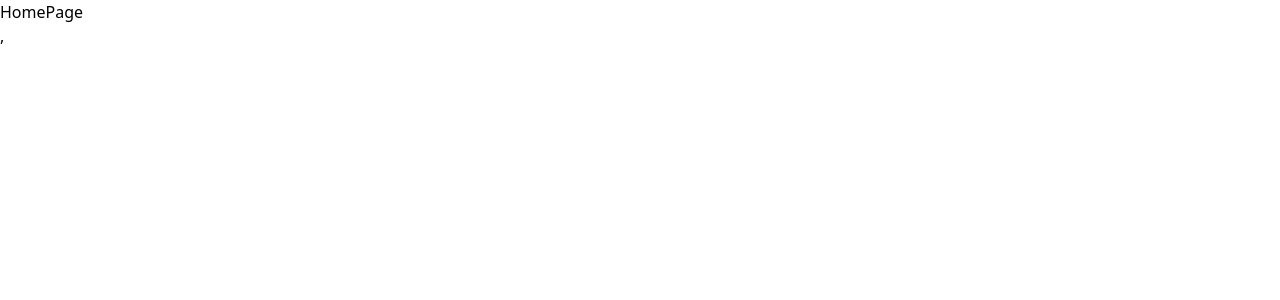
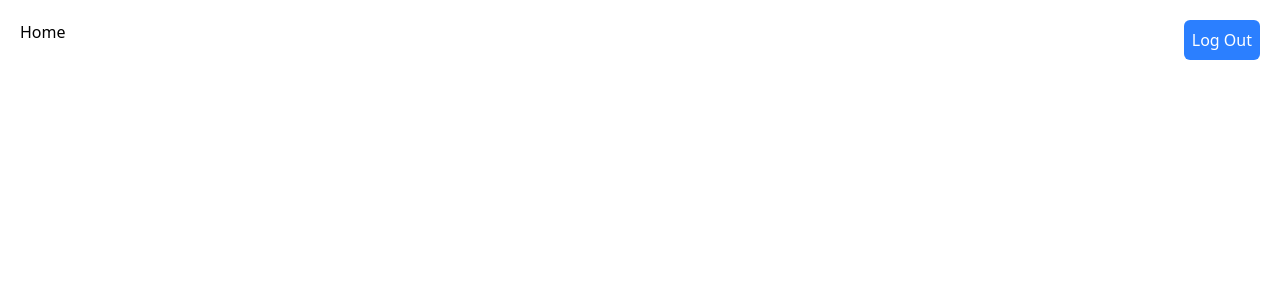
Before and after one commit to ROHANCHOUKSEY/Ecommerce, a React (Vite) app in the folder EcommerceFrontend/: page /homepage in a window 1280 px wide. Shown: the top 300 px of the page. Built offline with nearby package versions, Linux system fonts and the light colour scheme.

Commit message:
Add LogOut Functionality

```diff
--- a/EcommerceFrontend/src/Component/HomeComponent/HomePage.jsx
+++ b/EcommerceFrontend/src/Component/HomeComponent/HomePage.jsx
@@ -1,8 +1,41 @@
 import React from 'react'
+import { useNavigate } from "react-router-dom";
 
 const HomePage = () => {
+
+  const navigate = useNavigate();
+
+  const handleUserLogOut = async () => {
+
+    try {
+      const response = await fetch("http://localhost:3002/user/userLogout", {
+        method: "POST",
+        credentials:"include"
+      })
+      const data = await response.json();
+
+      if (!response.ok) {
+        throw data;
+      }
+
+      navigate("/userLogin");
+
+      return data;
+    } catch (error) {
+      console.log("user not logout:",error);
+    }
+  }
+
+
   return (
-    <div>HomePage</div>
+    <>
+      <div className='flex justify-between p-5'>
+        <h1>Home</h1>
+        <div>
+          <button onClick={handleUserLogOut} className='text-white bg-blue-500 hover:bg-blue-600 p-2 rounded-md cursor-pointer'>Log Out</button>
+        </div>
+      </div>
+    </>
   )
 }
 
--- a/EcommerceFrontend/src/main.jsx
+++ b/EcommerceFrontend/src/main.jsx
@@ -28,6 +28,6 @@ createRoot(document.getElementById('root')).render(
   <ContextProvider>
     <StrictMode>
       <RouterProvider router={router} />
-    </StrictMode>,
+    </StrictMode>
   </ContextProvider>
 )
```
